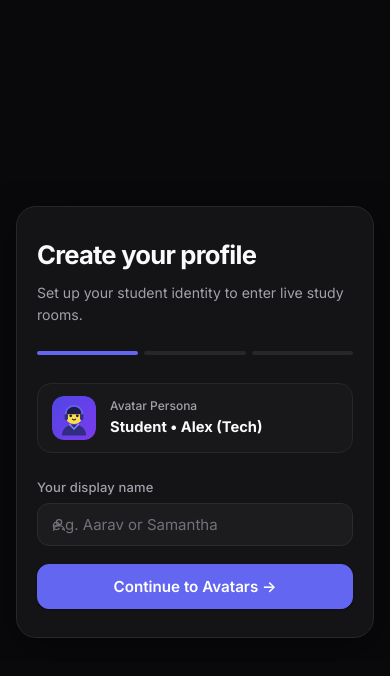
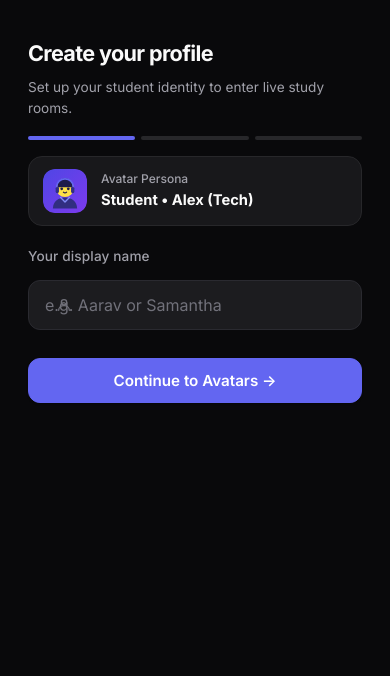
Before and after one commit to Ansh-vishwakarma26/ai-chat, a website: page public/index.html in a window 390 px wide. Drawn offline with Linux system fonts and the light colour scheme.

Commit message:
Fix login page scroll and make all components mobile-compatible
- Remove scroll on login page: use 100svh, hide left panel on mobile, make form fit viewport
- Global mobile-first responsive: larger touch targets (44px min), 1rem font, 14px padding
- Login form fits viewport without scrolling on phones
- Room controls, tiles, video grid already mobile-optimized
- Inputs, selects, buttons: 44px+ height, 1rem text, proper border-radius
- Select dropdowns: larger arrow hit area
- Buttons: full-width on mobile, proper padding
- Safe-area-inset-bottom for controls bar on notched phones

```diff
--- a/public/css/style.css
+++ b/public/css/style.css
@@ -982,8 +982,62 @@ select option {
 }
 
 /* ============================================================
-   Responsive
+   Responsive — Global & Login
    ============================================================ */
+@media (max-width: 760px) {
+  /* Global form elements: larger touch targets, readable text */
+  input:not([type="checkbox"]):not([type="radio"]), select, textarea {
+    padding: 14px 16px;
+    font-size: 1rem;
+    border-radius: 12px;
+  }
+  select {
+    background-position: right 16px center;
+    padding-right: 44px;
+  }
+  .btn {
+    padding: 14px 16px;
+    font-size: 1rem;
+    border-radius: 12px;
+  }
+  .btn.small, .btn.sm {
+    padding: 10px 14px;
+    font-size: 0.9rem;
+    border-radius: 10px;
+  }
+  .field-label { font-size: 0.875rem; margin-bottom: 6px; display: block; }
+  .input-icon { padding: 0 14px; }
+
+  /* Login page specific overrides */
+  .login-card-inner { padding: 20px 16px; border-radius: 16px; }
+  .form-heading h1 { font-size: 1.35rem; }
+  .form-heading p { font-size: 0.85rem; }
+  .step-track { margin-bottom: 20px; }
+  .field-group { margin-bottom: 14px; }
+  .field-label { font-size: 0.875rem; margin-bottom: 6px; display: block; }
+  .step-track { margin-bottom: 20px; }
+  .step-panel { gap: 14px; }
+  .form-heading { margin-bottom: 16px; }
+  .step-track { margin-bottom: 16px; }
+  .avatar-grid { gap: 8px; }
+  .avatar-btn { border-radius: 12px; }
+  .step-nav { gap: 8px; }
+  .step-panel { gap: 14px; }
+  .form-heading { margin-bottom: 16px; }
+  .step-track { margin-bottom: 16px; }
+  .btn.wide { width: 100%; }
+
+  /* Input icons */
+  .input-icon { padding: 0 14px; }
+
+  /* Select arrow */
+  select {
+    background-position: right 16px center;
+    padding-right: 44px;
+  }
+}
+
+/* Room responsive */
 @media (max-width: 760px) {
   .side-panel {
     position: absolute;
--- a/public/index.html
+++ b/public/index.html
@@ -14,10 +14,11 @@
       display: grid;
       grid-template-columns: 1.05fr 0.95fr;
       min-height: 100vh;
+      min-height: 100svh;
       margin: 0;
       padding: 0;
       background: var(--bg);
-      overflow-x: hidden;
+      overflow: hidden;
     }
 
     /* ── Left side: Editorial hero branding ── */
@@ -141,7 +142,7 @@
       justify-content: center;
       padding: 48px 40px;
       background: #09090b;
-      overflow-y: auto;
+      overflow: hidden;
     }
 
     .login-card-inner {
@@ -299,11 +300,38 @@
         display: none;
       }
       .login-right {
-        padding: 24px 16px;
+        padding: 16px 12px;
+        align-items: flex-start;
+        justify-content: flex-start;
+        min-height: 100svh;
+        overflow-y: auto;
       }
       .login-card-inner {
-        padding: 28px 20px;
+        padding: 20px 16px;
+        border-radius: 16px;
+        width: 100%;
+        max-width: 100%;
+        box-shadow: none;
+        border: none;
+        background: transparent;
       }
+      .form-heading h1 { font-size: 1.35rem; }
+      .form-heading p { font-size: 0.85rem; }
+      .step-track { margin-bottom: 20px; }
+      .field-group { margin-bottom: 14px; }
+      .field-label { font-size: 0.85rem; }
+      input:not([type="checkbox"]):not([type="radio"]), select {
+        padding: 14px 16px;
+        font-size: 1rem;
+        border-radius: 12px;
+      }
+      .avatar-grid { gap: 8px; }
+      .avatar-btn { border-radius: 12px; }
+      .step-nav { gap: 8px; }
+      .btn { padding: 14px 16px; font-size: 1rem; border-radius: 12px; }
+      .step-panel { gap: 14px; }
+      .form-heading { margin-bottom: 16px; }
+      .step-track { margin-bottom: 16px; }
     }
   </style>
 </head>
```
